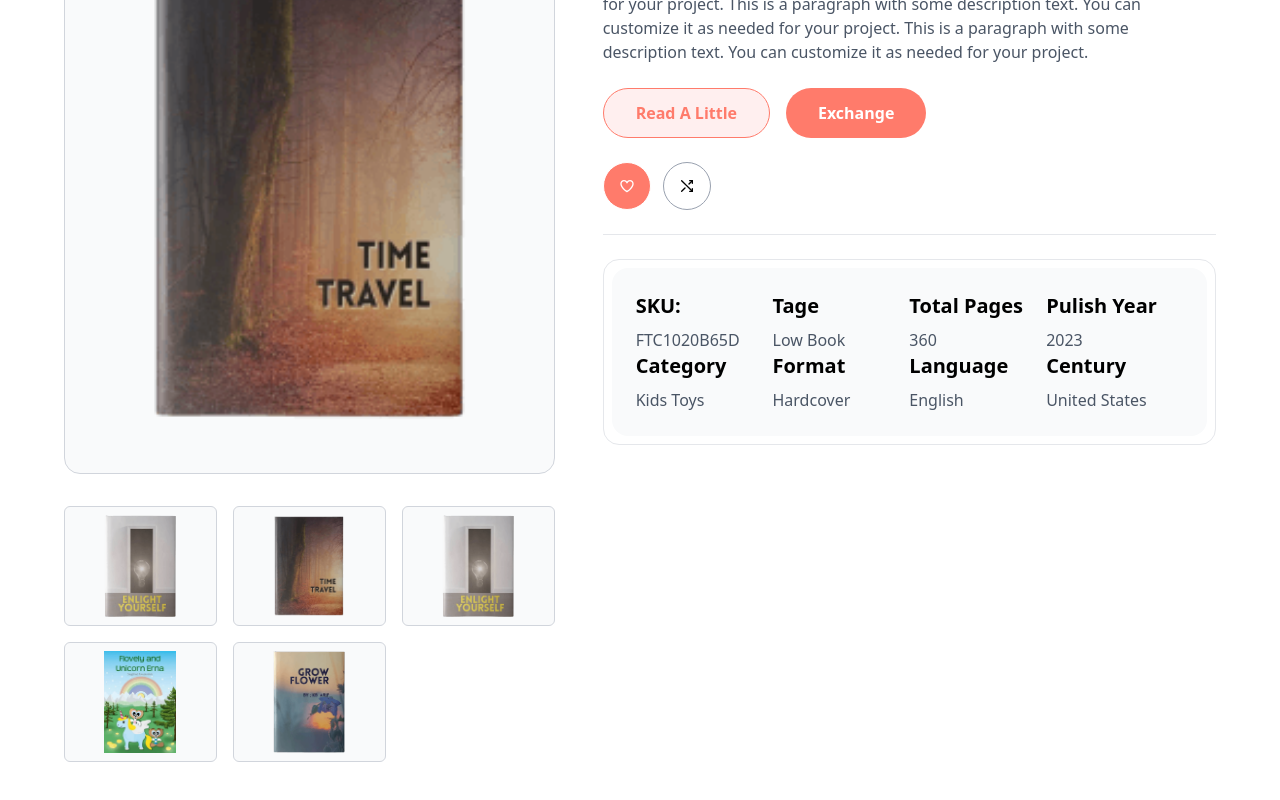
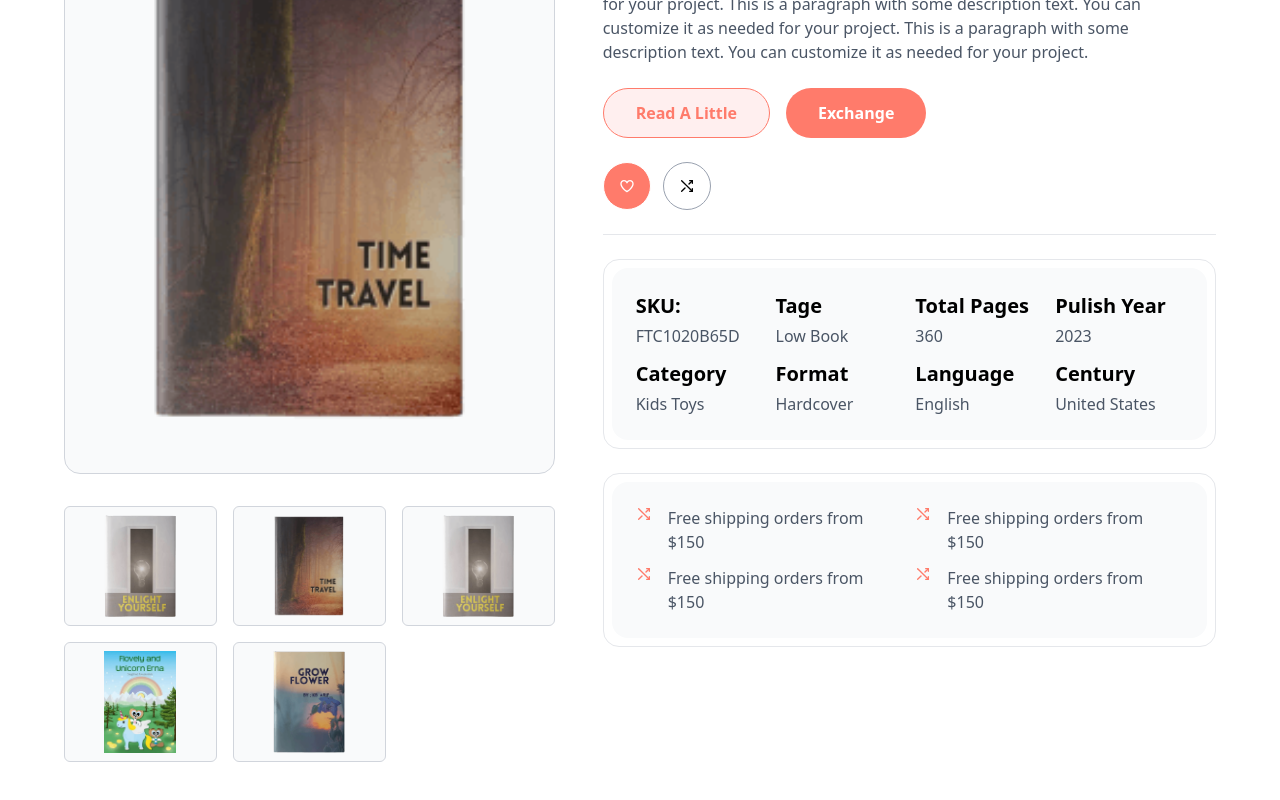
Before and after one commit to iqbalxrr/Book-Tranding-Hub, a Next.js app: page /detailes in a window 1280 px wide. Shown: the part 578-1378 px from the top of the page. Built offline with nearby package versions, Linux system fonts and the light colour scheme.

Commit message:
added a info div

```diff
--- a/src/app/detailes/page.js
+++ b/src/app/detailes/page.js
@@ -115,41 +115,60 @@ const DetailesPage = () => {
                     <hr className="my-6 border-t border-gray-200" />
 
                     <div className='border border-gray-200 rounded-2xl p-2'>
-                        <div className="grid grid-cols-2 md:grid-cols-2 lg:grid-cols-4  bg-gray-50 p-6 rounded-2xl">
+                        <div className="grid grid-cols-2 md:grid-cols-2 lg:grid-cols-4  bg-gray-50 p-6 rounded-2xl gap-3">
                             <div >
-                                <h3 className="text-xl font-semibold mb-2">SKU:</h3>
+                                <h3 className="text-xl font-semibold mb-1">SKU:</h3>
                                 <p className="text-gray-600">FTC1020B65D</p>
                             </div>
                             <div >
-                                <h3 className="text-xl font-semibold mb-2">Tage</h3>
+                                <h3 className="text-xl font-semibold mb-1">Tage</h3>
                                 <p className="text-gray-600">Low Book</p>
                             </div>
                             <div >
-                                <h3 className="text-xl font-semibold mb-2">Total Pages</h3>
+                                <h3 className="text-xl font-semibold mb-1">Total Pages</h3>
                                 <p className="text-gray-600">360</p>
                             </div>
                             <div >
-                                <h3 className="text-xl font-semibold mb-2">Pulish Year</h3>
+                                <h3 className="text-xl font-semibold mb-1">Pulish Year</h3>
                                 <p className="text-gray-600">2023</p>
                             </div>
                             <div >
-                                <h3 className="text-xl font-semibold mb-2">Category</h3>
+                                <h3 className="text-xl font-semibold mb-1">Category</h3>
                                 <p className="text-gray-600">Kids Toys</p>
                             </div>
                             <div >
-                                <h3 className="text-xl font-semibold mb-2">Format</h3>
+                                <h3 className="text-xl font-semibold mb-1">Format</h3>
                                 <p className="text-gray-600">Hardcover</p>
                             </div>
                             <div >
-                                <h3 className="text-xl font-semibold mb-2">Language</h3>
+                                <h3 className="text-xl font-semibold mb-1">Language</h3>
                                 <p className="text-gray-600">English</p>
                             </div>
                             <div >
-                                <h3 className="text-xl font-semibold mb-2">Century</h3>
+                                <h3 className="text-xl font-semibold mb-1">Century</h3>
                                 <p className="text-gray-600">United States</p>
                             </div>
+                        </div>
+                    </div>
 
-
+                       <div className='border border-gray-200 rounded-2xl p-2 my-6'>
+                        <div className="grid grid-cols-2  bg-gray-50 p-6 rounded-2xl gap-3">
+                            <div className='flex gap-4 items-start'>
+                                <p className='text-[#FF7B6B]'><TbArrowsCross /></p>
+                                <p className="text-gray-600">Free shipping orders from $150</p>
+                            </div>
+                            <div className='flex gap-4 items-start'>
+                                <p className='text-[#FF7B6B]'><TbArrowsCross /></p>
+                                <p className="text-gray-600">Free shipping orders from $150</p>
+                            </div>
+                            <div className='flex gap-4 items-start'>
+                                <p className='text-[#FF7B6B]'><TbArrowsCross /></p>
+                                <p className="text-gray-600">Free shipping orders from $150</p>
+                            </div>
+                            <div className='flex gap-4 items-start'>
+                                <p className='text-[#FF7B6B]'><TbArrowsCross /></p>
+                                <p className="text-gray-600">Free shipping orders from $150</p>
+                            </div>
                         </div>
                     </div>
 
```
